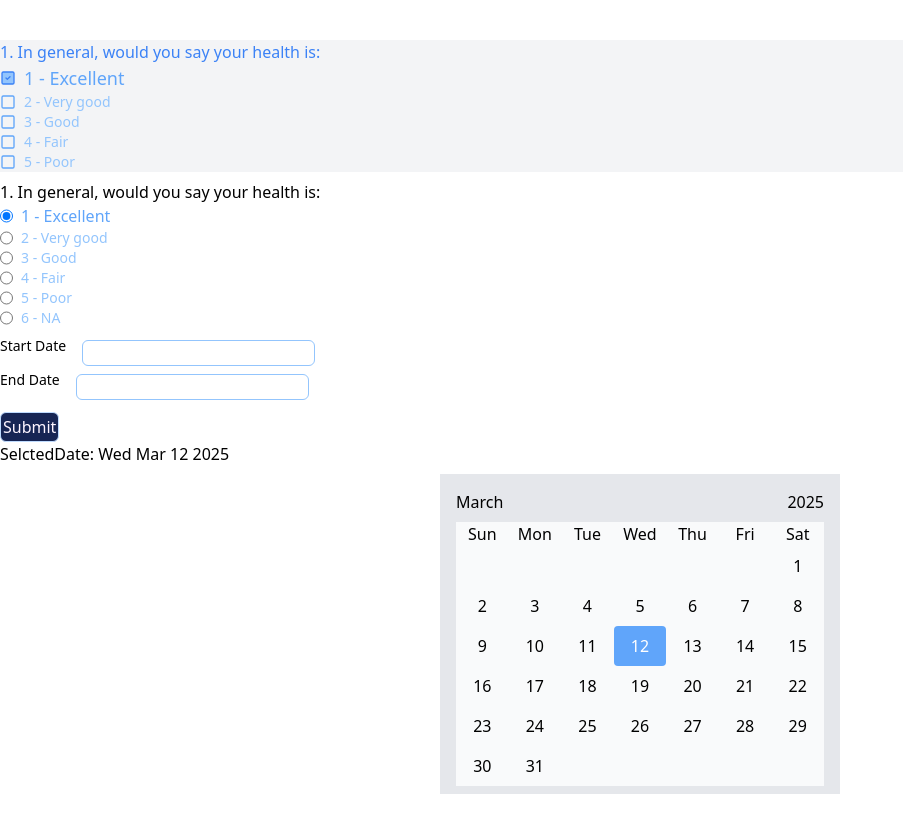
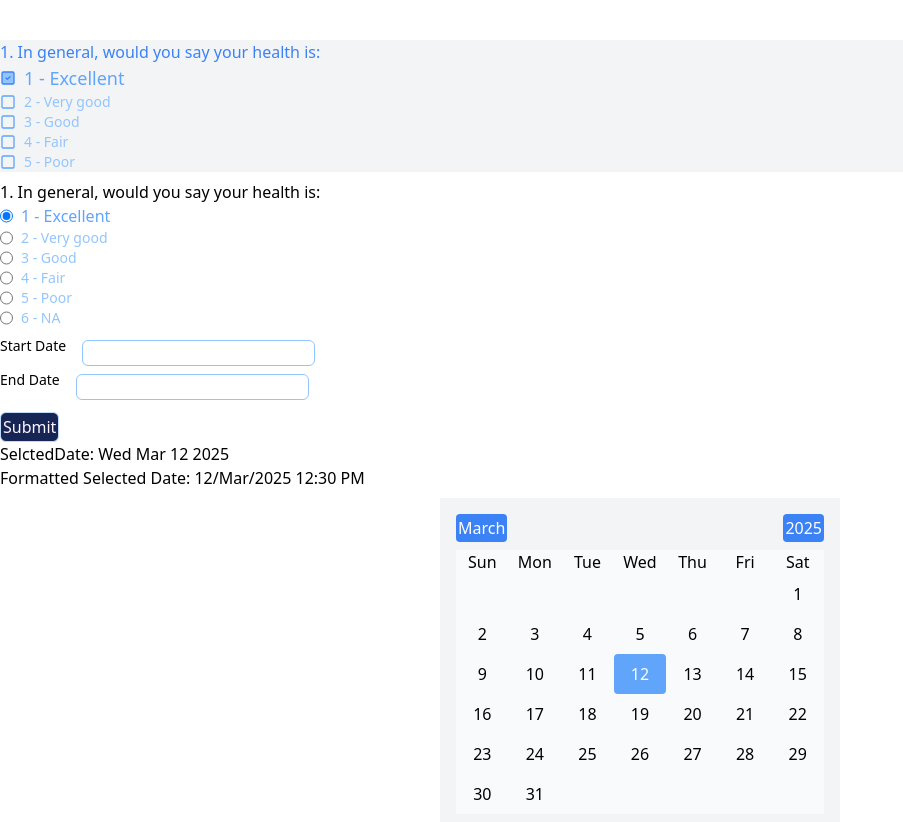
Before and after one commit to AnithaVangavarapu/demo, a React (Create React App) app: page / in a window 1280 px wide. Shown: the whole page, without its empty margins (0-903 px from the left). Before the commit the page ends 800 px from the top, so only its background shows below. Built offline with nearby package versions, Linux system fonts and the light colour scheme.

Commit message:
updated styles and year range issue

```diff
--- a/src/App.tsx
+++ b/src/App.tsx
@@ -4,6 +4,7 @@ import { Button, DatePickerComp } from "./components";
 import { CheckboxGroup } from "./components/Checkbox";
 import { RadioGroup } from "./components/Radio";
 import CustomCalendar from "./components/Calendar/CustomCalendar";
+import dayjs from "dayjs";
 export type CustomAppStylesProps = {
   container: string;
   label: string;
@@ -87,6 +88,7 @@ const App: React.FC = () => {
         // classname="border-red-500"
       />
       <div>SelctedDate: {currentDate.toDateString()}</div>
+      <div>Formatted Selected Date: {dayjs(currentDate).format('DD/MMM/YYYY HH:mm A')}</div>
       <CustomCalendar value={currentDate} onChange={setCurrentDate} />
     </div>
   );
--- a/src/components/Calendar/CustomCalendar.tsx
+++ b/src/components/Calendar/CustomCalendar.tsx
@@ -23,7 +23,7 @@ const CustomCalendar = ({ value = new Date(), onChange }: CustomCalendarProps) =
 
   const daysOfWeek: string[] = ["Sun", "Mon", "Tue", "Wed", "Thu", "Fri", "Sat"];
 
-  // ✅ Fixed: Use .date(day) instead of .day(day+1)
+
   const handleSelectDay = (day: number) => {
     const newDate = selectedDate.date(day);
     setSelectedDate(newDate);
@@ -64,13 +64,13 @@ const handleShowYear=()=>{
   }
 }
   return (
-    <div className="mx-auto mt-2 w-[400px] p-2 bg-gray-200 flex flex-col">
+    <div className="mx-auto mt-2 w-[400px] p-2 bg-gray-100 flex flex-col">
       <div className="flex flex-row justify-between">
         {/* <button className="m-2">Clear</button> */}
-        <button className="m-2" onClick={handleShowMonth}>
+        <button className="m-2 bg-blue-500 rounded text-white p-0.5 hover:bg-white hover:text-black" onClick={handleShowMonth}>
           {selectedMonth}
         </button>
-        <button className="m-2" onClick={handleShowYear}>
+        <button className="m-2 bg-blue-500 rounded text-white p-0.5 hover:bg-white hover:text-black" onClick={handleShowYear}>
           {selectedYear}
         </button>
       </div>
--- a/src/components/Calendar/Month.tsx
+++ b/src/components/Calendar/Month.tsx
@@ -25,12 +25,10 @@ console.log("month",currentMonth)
 
   return (
     <div className=" m-10
-     inset-0 w-[300px] h-[100px]
-                    bg-gray-400 opacity-50
-                    z-10">
+     w-[300px] h-[100px] bg-white ">
                       <div className="grid grid-cols-4 p-4">
                       {months.map((month, index) => (
-        <button className={index===currentMonth?'bg-blue-500':'hover:bg-gray-300'} onClick={()=>onSelect(index)}>{month}</button>
+        <button className={index===currentMonth?'bg-blue-500 text-white rounded':'hover:bg-gray-300 rounded'} onClick={()=>onSelect(index)}>{month}</button>
       ))}
                       </div>
 
--- a/src/components/Calendar/Year.tsx
+++ b/src/components/Calendar/Year.tsx
@@ -14,14 +14,14 @@ const Year = ({ currentYear, onSelect }: YearProps) => {
     (_, index) => yearRangeStartWith + index
   );
   const handlePreviousYears = () => {
-    setYearRangeStartWith((prev) => prev - 5);
+    setYearRangeStartWith((prev) => prev - 15);
   };
   const handleNextYears = () => {
-    setYearRangeStartWith((prev) => prev + 5);
+    setYearRangeStartWith((prev) => prev + 15);
   };
   return (
     <div
-      className="m-4 w-[300px] bg-gray-200 p-4 flex items-center justify-between"
+      className="m-10 w-[300px] bg-white p-4 flex items-center justify-between"
     >
       <div className="flex justify-between items-center w-full mb-2">
 
@@ -29,7 +29,7 @@ const Year = ({ currentYear, onSelect }: YearProps) => {
 
         <div className="grid grid-cols-5 gap-2 text-center w-full">
           {years.map((year) => (
-            <button className={`p-0.5 rounded ${year===currentYear?'bg-blue-500 tex-white':''}`} onClick={() => onSelect(year)}>
+            <button className={`p-0.5 rounded ${year===currentYear?'bg-blue-500 text-white':'hover:bg-gray-100 rounded'}`} onClick={() => onSelect(year)}>
               {year}
             </button>
           ))}
```
